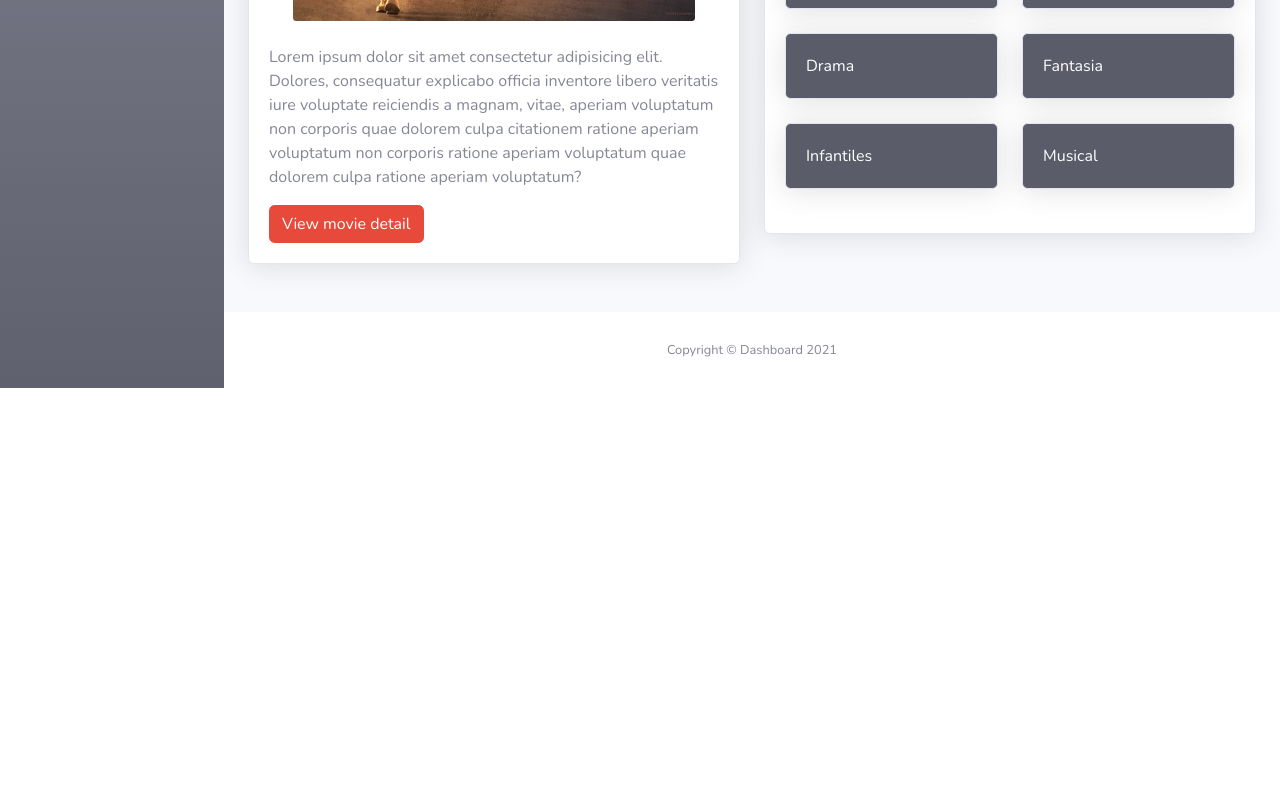
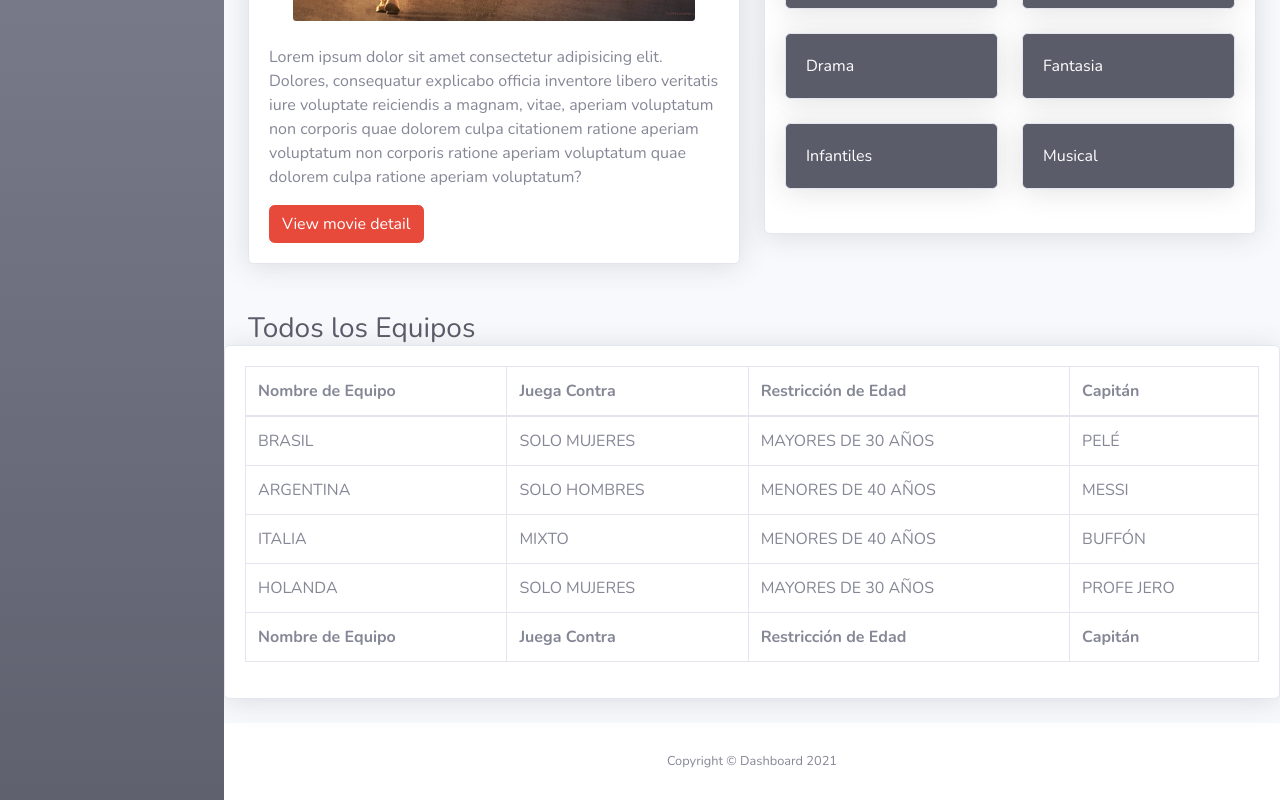
Before and after one commit to Frithureiks73/dashboardHayEquipo, a React (Create React App) app: page / in a window 1280 px wide. Shown: the part 593-1393 px from the top of the page. Before the commit the page ends 981 px from the top, so only its background shows below. Built offline with nearby package versions, Linux system fonts and the light colour scheme.

Commit message:
armando tabla datos equipos

```diff
--- a/package.json
+++ b/package.json
@@ -6,6 +6,7 @@
     "@testing-library/jest-dom": "^5.16.5",
     "@testing-library/react": "^13.4.0",
     "@testing-library/user-event": "^13.5.0",
+    "prop-types": "^15.8.1",
     "react": "^18.2.0",
     "react-dom": "^18.2.0",
     "react-scripts": "5.0.1",
--- a/src/components/ContentWrapper.js
+++ b/src/components/ContentWrapper.js
@@ -2,6 +2,7 @@ import React from 'react';
 import ContentRowTop from "./ContentRowTop";
 import TopBar from "./TopBar"
 import Footer from "./Footer"
+import Tabla from './Tabla';
 
 function ContentWrapper() {
     return (
@@ -10,6 +11,7 @@ function ContentWrapper() {
                 <div id="content">
                     <TopBar />
                     <ContentRowTop />
+                    <Tabla/>
                 </div>
                 <Footer />
             </div>
--- /dev/null
+++ b/src/components/FilaTabla.js
@@ -0,0 +1,24 @@
+import React from 'react';
+import PropTypes from 'prop-types'
+
+function FilaTabla(props) {
+    return (
+        <React.Fragment>
+            <tr>
+                <td>{props.nombreEquipo}</td>
+                <td>{props.juegaContra}</td>
+                <td>{props.RestriccionEdad}</td>
+                <td>{props.capitan}</td>
+            </tr>
+        </React.Fragment>
+    )
+}
+
+FilaTabla.propTypes = {
+    nombreEquipo: PropTypes.string.isRequired,
+    juegaContra: PropTypes.string.isRequired,
+    RestriccionEdad: PropTypes.string.isRequired,
+    capitan: PropTypes.string.isRequired,
+}
+
+export default FilaTabla;
--- /dev/null
+++ b/src/components/Tabla.js
@@ -0,0 +1,64 @@
+import React from 'react';
+import FilaTabla from './FilaTabla';
+
+import TituloFooterTabla from './TituloFooterTabla';
+
+let equiposTabla = [{
+    nombreEquipo: "BRASIL",
+    juegaContra: "SOLO MUJERES",
+    RestriccionEdad: "MAYORES DE 30 AÑOS",
+    capitan: "PELÉ"
+},
+{
+    nombreEquipo: "ARGENTINA",
+    juegaContra: "SOLO HOMBRES",
+    RestriccionEdad: "MENORES DE 40 AÑOS",
+    capitan: "MESSI"
+},
+{
+    nombreEquipo: "ITALIA",
+    juegaContra: "MIXTO",
+    RestriccionEdad: "MENORES DE 40 AÑOS",
+    capitan: "BUFFÓN"
+},
+{
+    nombreEquipo: "HOLANDA",
+    juegaContra: "SOLO MUJERES",
+    RestriccionEdad: "MAYORES DE 30 AÑOS",
+    capitan: "PROFE JERO"
+}]
+
+
+
+function Tabla() {
+    return (
+        <React.Fragment>
+            {/*<!-- PRODUCTS LIST -->*/}
+            <h1 className="h3 ml-4 mb-0 text-gray-800"> Todos los Equipos</h1>
+
+            {/*<!-- DataTales Example -->*/}
+            <div className="card shadow mb-4">
+                <div className="card-body">
+                    <div className="table-responsive">
+                        <table className="table table-bordered" id="dataTable" width="100%" cellspacing="0">
+                            <thead>
+                                <TituloFooterTabla />
+                            </thead>
+                            <tfoot>
+                                <TituloFooterTabla />
+                            </tfoot>
+                            <tbody>
+                                {
+                                    equiposTabla.map((equipo, index) => {
+                                        return <FilaTabla  {...equipo} key={index} />
+                                    })
+                                }
+                            </tbody>
+                        </table>
+                    </div>
+                </div>
+            </div>
+        </React.Fragment>
+    )
+}
+export default Tabla;
--- /dev/null
+++ b/src/components/TituloFooterTabla.js
@@ -0,0 +1,16 @@
+import React from 'react';
+
+function TituloFooterTabla() {
+    return (
+        <React.Fragment>
+                <tr>
+                    <th>Nombre de Equipo</th>
+                    <th>Juega Contra</th>
+                    <th>Restricción de Edad</th>
+                    <th>Capitán</th>
+                </tr>
+        </React.Fragment>
+    )
+}
+
+export default TituloFooterTabla;
```
Also changed, not shown: src/components/Tarjeta.js (+8 -0 lines), 1 other file (tests, documents, lock files or other folders).
